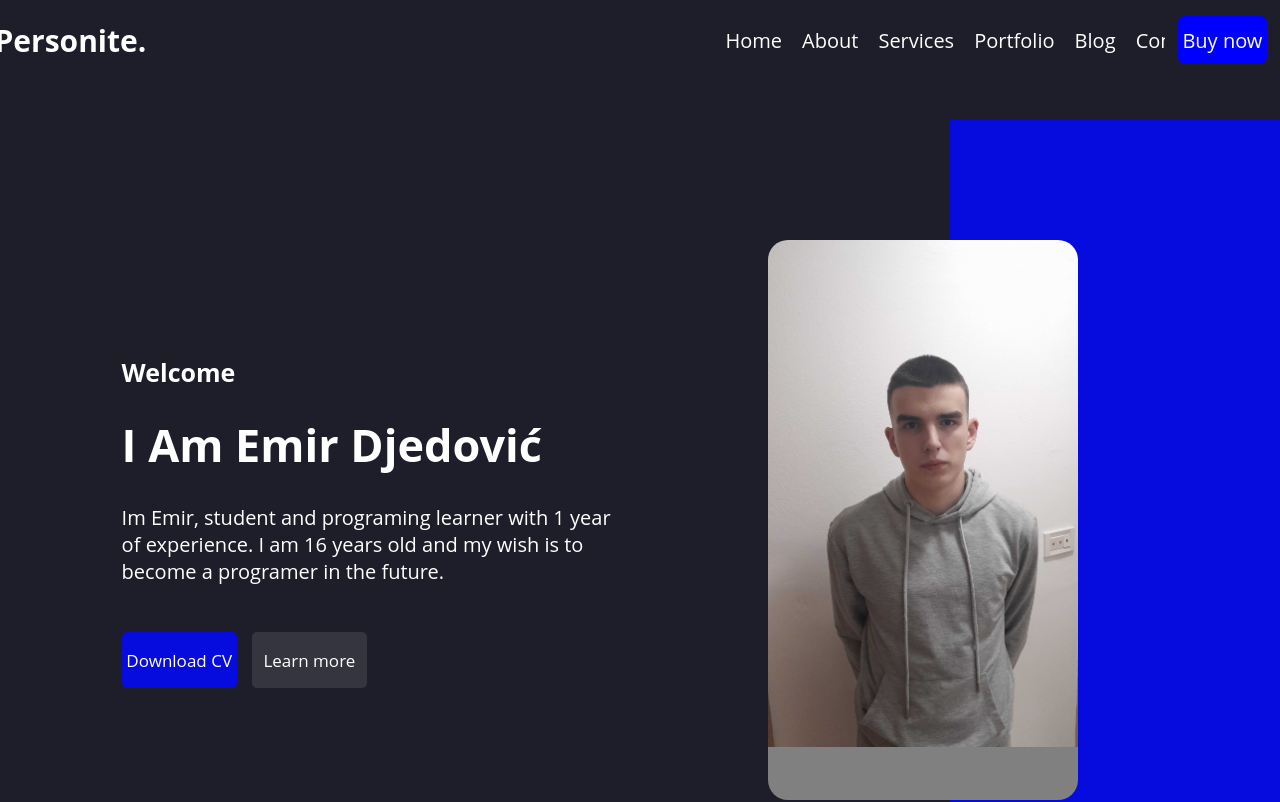
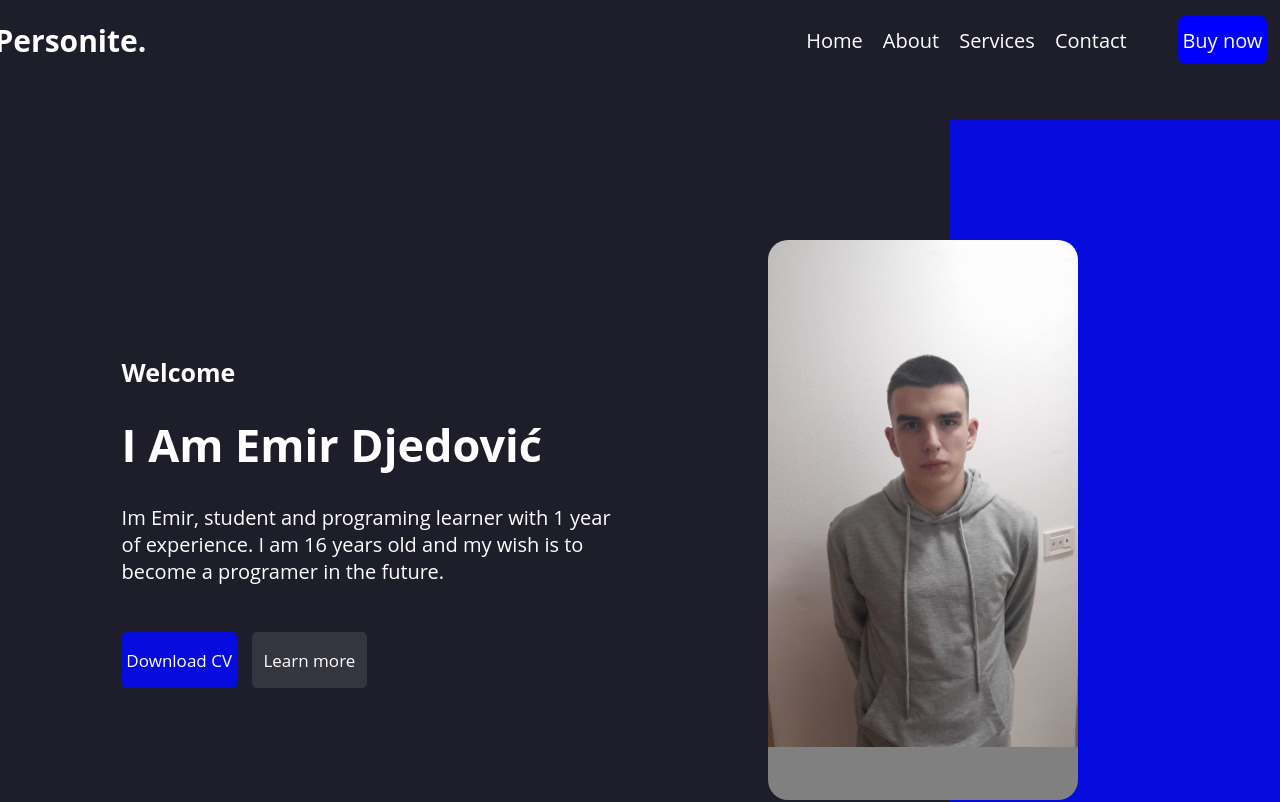
Before and after one commit to emir2008d/Portofolio, a plain HTML site: page index.html in a window 1280 px wide. Shown: the top 802 px of the page. Drawn offline with Linux system fonts and the light colour scheme.

Commit message:
Update index.html

```diff
--- a/index.html
+++ b/index.html
@@ -27,8 +27,6 @@
                 <a href="#home">Home</a>
                 <a href="#about">About</a>
                 <a href="#services">Services</a>
-                <a href="#portfolio">Portfolio</a>
-                <a href="#blog">Blog</a>
                 <a href="#contact">Contact</a>
             </div>
             <div class="nav-button"><button>Buy now</button></div>
```
